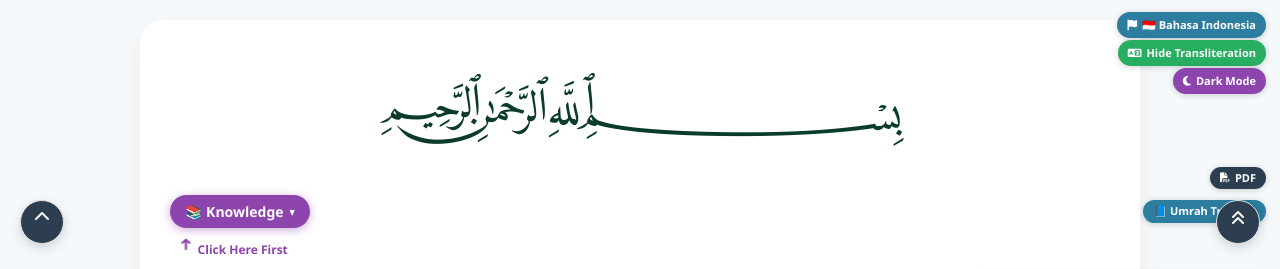
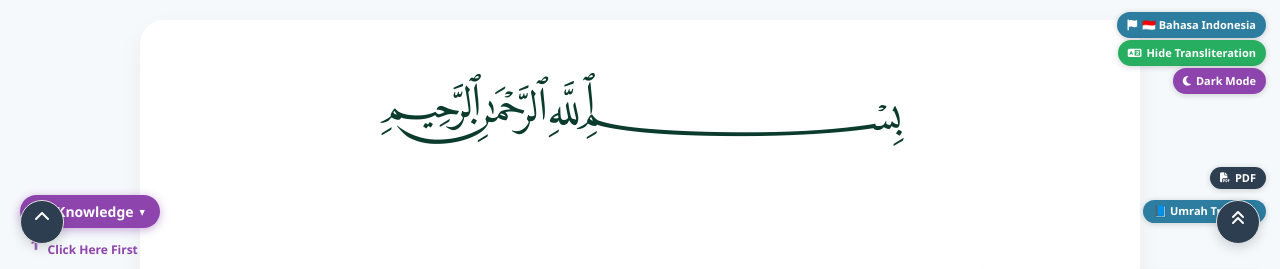
Before and after one commit to H2Oesman/Ar-Rahman, a plain HTML site: page Arrahman_Umrah.html in a window 1280 px wide. Shown: the top 269 px of the page. Drawn offline with Linux system fonts and the light colour scheme; a web font is replaced by a local one.

Commit message:
Refactor margin adjustment logic for visibility

```diff
--- a/Arrahman_Umrah.html
+++ b/Arrahman_Umrah.html
@@ -2092,8 +2092,15 @@
                     if (!vis) return;
                     const cur = parseFloat(vis.style.marginRight) || 0;
                     const d = ref.getBoundingClientRect().right - vis.getBoundingClientRect().right;
-                    if (Math.abs(d) < 0.5) return;
-                    rows.forEach(r => { r.style.marginRight = (cur - d) + 'px'; });
+                    if (Math.abs(d) >= 0.5) rows.forEach(r => { r.style.marginRight = (cur - d) + 'px'; });
+                    // Knowledge pill: left edge lines up with the round arrows on the left
+                    const arrow = document.getElementById('scrollUp');
+                    const kw = vis.querySelector('.know-wrap');
+                    if (arrow && kw && getComputedStyle(arrow).display !== 'none') {
+                        const kcur = parseFloat(kw.style.marginLeft) || 0;
+                        const kd = arrow.getBoundingClientRect().left - kw.getBoundingClientRect().left;
+                        if (Math.abs(kd) >= 0.5) rows.forEach(r => { const w = r.querySelector('.know-wrap'); if (w) w.style.marginLeft = (kcur + kd) + 'px'; });
+                    }
                 }
                 align(); setTimeout(align, 300); setTimeout(align, 1500);
                 window.addEventListener('resize', align);
```
